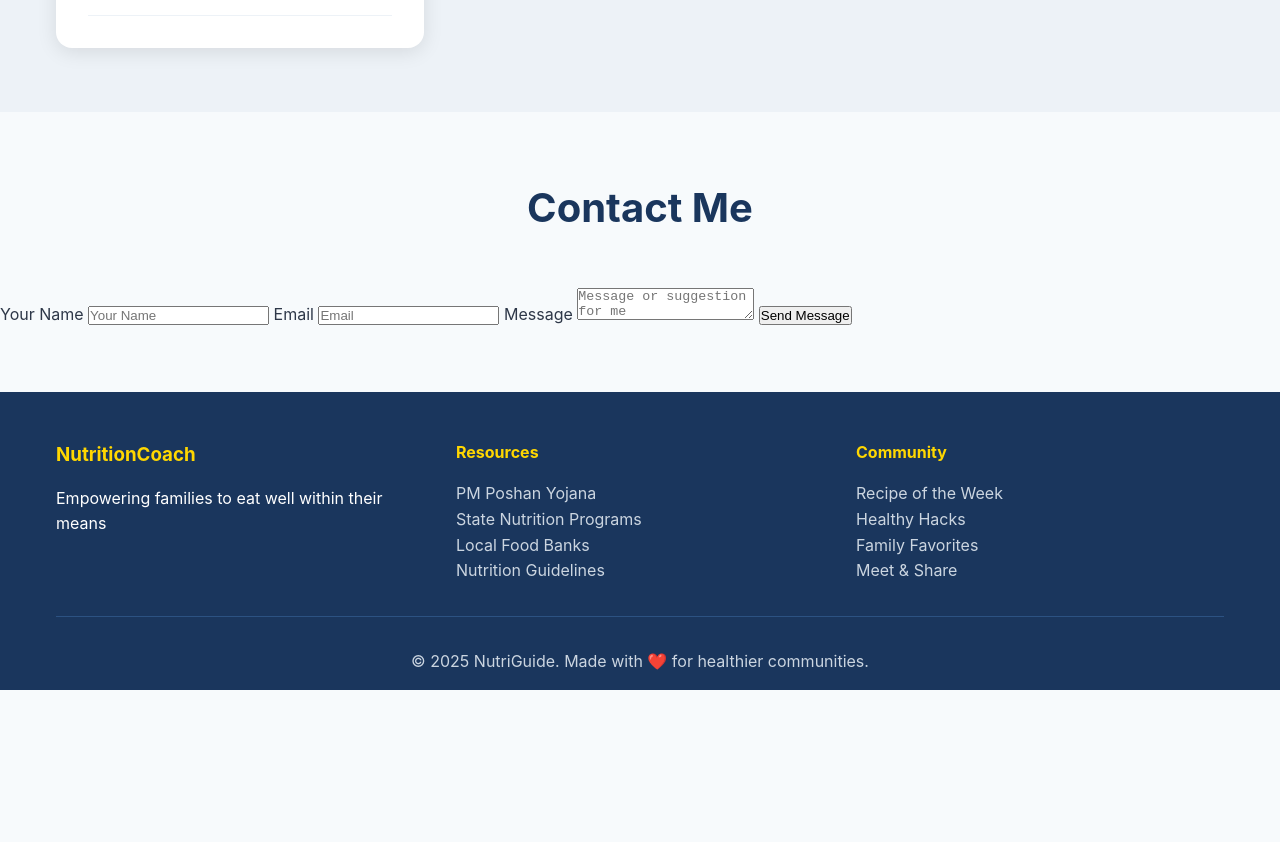
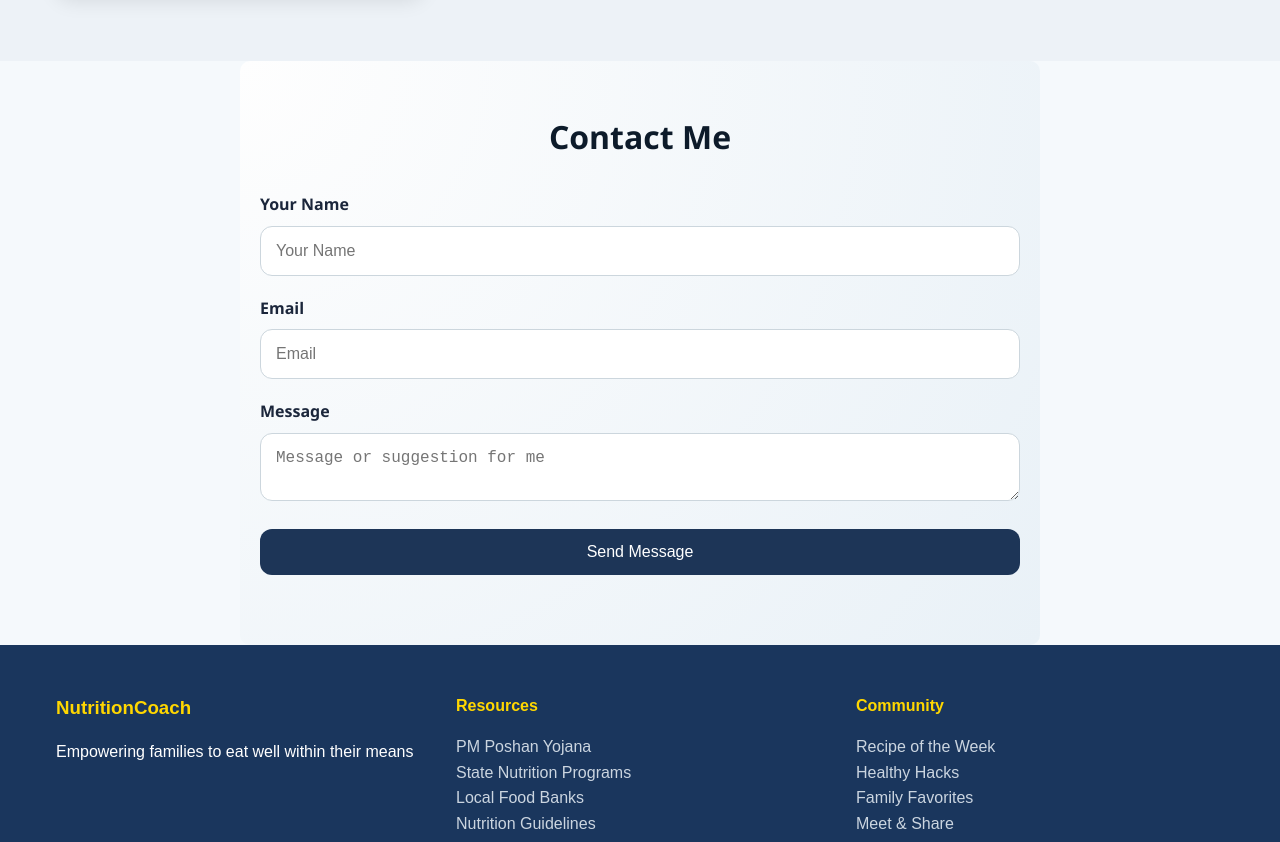
Before and after one commit to PathaSudeepthi/NutriGuide_WithinYourBudget, a plain HTML site: page index.html in a window 1280 px wide. Shown: the part 3650-4492 px from the top of the page. Before the commit the page ends 4404 px from the top, so only its background shows below. Drawn offline with Linux system fonts and the light colour scheme.

Commit message:
Update styles.css

```diff
--- a/styles.css
+++ b/styles.css
@@ -569,4 +569,96 @@ a:focus {
   outline-offset: 2px;
 }
 
-/*
+/* Basic reset */
+* {
+  box-sizing: border-box;
+  margin: 0;
+  padding: 0;
+}
+
+body {
+  font-family: Arial, sans-serif;
+  background-color: #f5f9fc;
+}
+/*    */
+/* General styling for section */
+#contact {
+  background: radial-gradient(circle at top left, #fefefe, #e9f1f7);
+  padding: 50px 20px;
+  max-width: 800px;
+  margin: 0 auto;
+  border-radius: 10px;
+  font-family: 'Segoe UI', sans-serif;
+}
+
+/* Header */
+#contact h2 {
+  font-size: 2rem;
+  font-weight: 700;
+  margin-bottom: 30px;
+  color: #0d1b2a;
+}
+
+/* Form labels and layout */
+#contactForm label {
+  display: block;
+  margin-bottom: 20px;
+}
+
+/* Label text */
+#contactForm label span {
+  display: block;
+  font-weight: 600;
+  margin-bottom: 8px;
+  color: #1b263b;
+}
+
+/* Input fields and textarea */
+#contactForm input,
+#contactForm textarea {
+  width: 100%;
+  padding: 15px;
+  border-radius: 12px;
+  border: 1px solid #ccd6dd;
+  font-size: 1rem;
+  transition: border-color 0.3s ease, box-shadow 0.3s ease;
+  box-sizing: border-box;
+  resize: vertical;
+}
+
+/* Input focus effect */
+#contactForm input:focus,
+#contactForm textarea:focus {
+  border-color: #468faf;
+  outline: none;
+  box-shadow: 0 0 0 3px rgba(70, 143, 175, 0.2);
+}
+
+/* Submit button */
+#contactForm button.btn {
+  background-color: #1d3557;
+  color: white;
+  border: none;
+  padding: 14px 20px;
+  border-radius: 12px;
+  font-size: 1rem;
+  cursor: pointer;
+  width: 100%;
+  transition: background-color 0.3s ease;
+}
+
+/* Button hover effect */
+#contactForm button.btn:hover {
+  background-color: #457b9d;
+}
+
+/* Status message */
+#formStatus {
+  margin-top: 20px;
+  font-size: 1rem;
+  font-weight: 500;
+  color: #1d3557;
+}
+section {
+  scroll-margin-top: 80px; /* Adjust based on your navbar height */
+}
```
